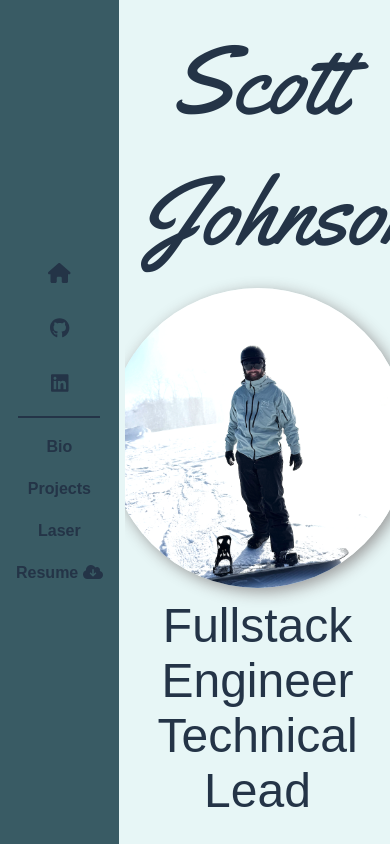
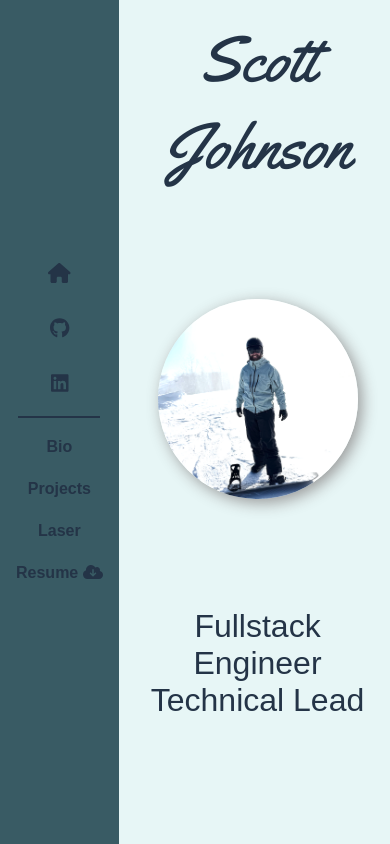
Before and after one commit to sylvandor/portfolio, a React (Create React App) app: page / in a window 390 px wide. Built offline with nearby package versions, Linux system fonts and the light colour scheme; a web font is replaced by a local one.

Commit message:
Fix some of the sizing on mobile

```diff
--- a/src/components/bio/Bio.component.tsx
+++ b/src/components/bio/Bio.component.tsx
@@ -1,7 +1,7 @@
 import React from 'react';
+import {Link} from "react-router-dom";
 
 import './Bio.styles.scss'
-import {Link} from "react-router-dom";
 
 const Bio = () => (
   <div>
--- a/src/components/bio/Bio.styles.scss
+++ b/src/components/bio/Bio.styles.scss
@@ -8,6 +8,10 @@
   p {
     font-size: 1.5em;
 
+    @media( max-width: 600px) {
+      font-size: 1em;
+    }
+
     a {
       color: index.$primary-dark-color;
     }
--- a/src/components/home/Home.styles.scss
+++ b/src/components/home/Home.styles.scss
@@ -12,6 +12,10 @@
     font-family: 'Yellowtail', sans-serif;
     font-size: 6em;
     text-align: center;
+
+    @media( max-width: 600px) {
+      font-size: 4em;
+    }
   }
 
   .home-content {
@@ -32,6 +36,11 @@
       @media(max-width: 800px) {
         height: 300px;
         width: 300px;
+      }
+
+      @media(max-width: 600px) {
+        height: 200px;
+        width: 200px;
       }
       display: flex;
 
@@ -60,6 +69,10 @@
       .text {
         text-align: center;
         font-size: 3em;
+
+        @media(max-width: 600px) {
+          font-size: 2em;
+        }
       }
     }
   }
--- a/src/components/laser/Laser.component.tsx
+++ b/src/components/laser/Laser.component.tsx
@@ -1,7 +1,7 @@
 import React, {useRef} from 'react';
 import Masonry from 'react-masonry-css';
 
-import './laser.styles.scss'
+import './Laser.styles.scss'
 
 import bigfoot from '../../resources/laser/bigfoot-stanley.mp4'
 import coaster from '../../resources/laser/cosmere_coaster.jpeg'
@@ -60,7 +60,6 @@ const Laser = () => {
   const breakpointColumns = {
     default: 3,
     700: 2,
-    500: 1,
   };
 
   return (
--- a/src/components/laser/laser.styles.scss
+++ b/src/components/laser/Laser.styles.scss
@@ -2,11 +2,19 @@
   display: flex;
   margin-left: -64px;
   width: auto;
+
+  @media(max-width: 600px) {
+    margin-left: -32px;
+  }
 }
 
 .masonry-grid-column {
   padding-left: 64px;
   background-clip: padding-box;
+
+  @media(max-width: 600px) {
+    padding-left: 32px;
+  }
 }
 
 .masonry-item {
@@ -15,6 +23,10 @@
   border-radius: 8px;
   box-shadow: 0 4px 8px rgba(0, 0, 0, 0.2);
   transition: transform 0.3s, box-shadow 0.3s;
+
+  @media(max-width: 600px) {
+    margin-bottom: 32px;
+  }
 }
 
 .masonry-item:hover {
```
